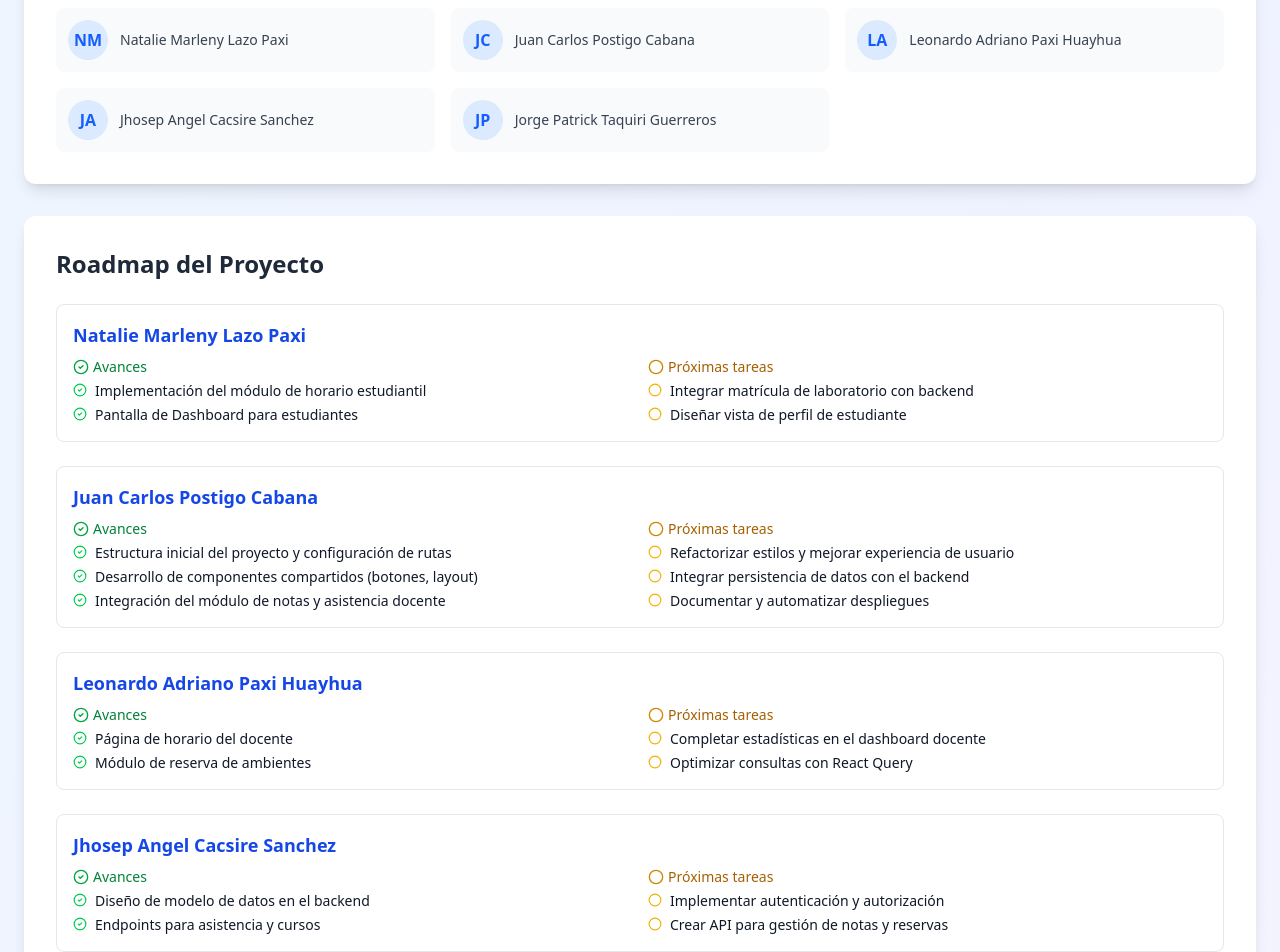
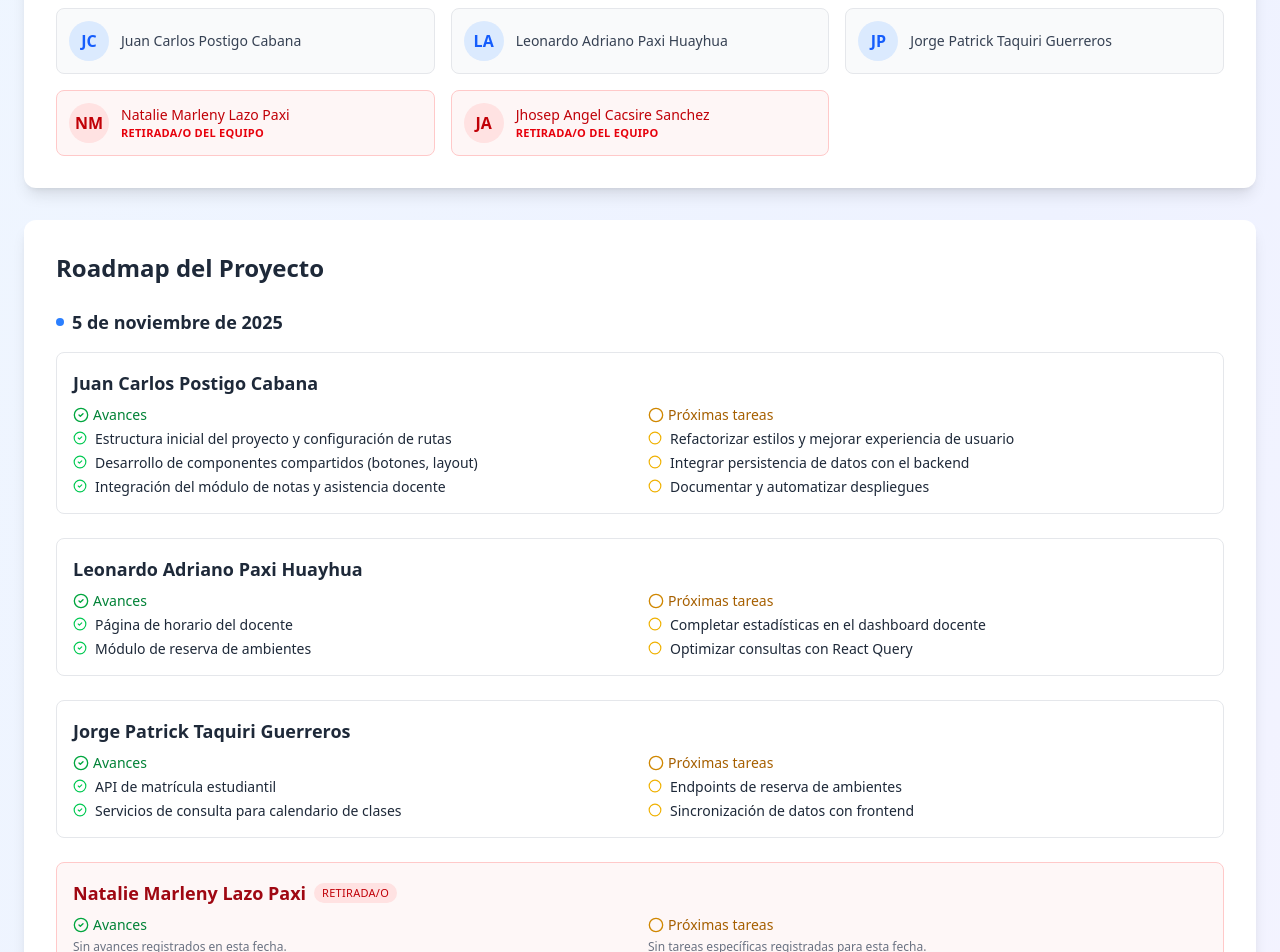
Before and after one commit to JPostigo48/TI2project-frontend, a React (Vite) app: page / in a window 1280 px wide. Shown: the part 340-1292 px from the top of the page. Built offline with nearby package versions, Linux system fonts and the light colour scheme.

Commit message:
v1.0 - fix(home&api): arreglos menores en home y api

```diff
--- a/src/context/AuthContext.jsx
+++ b/src/context/AuthContext.jsx
@@ -37,10 +37,6 @@ export const AuthProvider = ({ children }) => {
     setLoading(false);
   }, []);
 
-  /**
-   * Iniciar sesión con email y contraseña.
-   * En caso de éxito redirige al dashboard según el rol del usuario.
-   */
   const login = async (email, password) => {
     try {
       const result = await AuthService.login(email, password);
--- a/src/mocks/auth.mock.js
+++ b/src/mocks/auth.mock.js
@@ -4,14 +4,14 @@ export const users = [
     name: 'Juan Pérez',
     email: 'alumno_test@unsa.edu.pe',
     code: '20201234',
-    role: 'STUDENT',
+    role: 'student',
   },
   {
     id: 'tch-1',
     name: 'María López',
     email: 'docente_test@unsa.edu.pe',
     code: 'DOC001',
-    role: 'TEACHER',
+    role: 'teacher',
   },
 ];
 
--- a/src/pages/ProjectDocs.jsx
+++ b/src/pages/ProjectDocs.jsx
@@ -16,14 +16,7 @@ import {
 } from 'lucide-react';
 
 /**
- * Página de documentación y presentación del proyecto. Contiene una
- * descripción del equipo, características y un roadmap de avances
- * por integrante. Se adaptó para añadir un apartado de roadmap que
- * muestra de forma resumida qué avances ha realizado cada miembro y
- * cuáles son las próximas tareas asignadas, resaltando que Juan
- * Postigo lleva una carga ligeramente mayor. Se añadió también
- * una breve lista de actividades futuras que incluyen conectar
- * backend y frontend.
+ * Página de documentación y presentación del proyecto.
  */
 const ProjectDocs = () => {
   const navigate = useNavigate();
@@ -34,9 +27,11 @@ const ProjectDocs = () => {
     components: true,
     pages: true,
   });
+
   const toggle = (key) => {
     setExpanded((prev) => ({ ...prev, [key]: !prev[key] }));
   };
+
   const structure = {
     'src/': {
       type: 'folder',
@@ -70,16 +65,23 @@ const ProjectDocs = () => {
       },
     },
   };
+
   const renderTree = (node, name, level = 0) => {
     if (node.type === 'file') {
       return (
-        <div key={name} className="flex items-center gap-2 py-1 px-2" style={{ paddingLeft: `${level * 20 + 8}px` }}>
+        <div
+          key={name}
+          className="flex items-center gap-2 py-1 px-2"
+          style={{ paddingLeft: `${level * 20 + 8}px` }}
+        >
           <File className="w-4 h-4 text-gray-400" />
           <span className="text-sm font-mono">{name}</span>
         </div>
       );
     }
+
     const isExpanded = expanded[node.key];
+
     return (
       <div key={name}>
         <div
@@ -97,21 +99,47 @@ const ProjectDocs = () => {
         </div>
         {(!node.key || isExpanded) && node.children && (
           <div>
-            {Object.entries(node.children).map(([childName, childNode]) => renderTree(childNode, childName, level + 1))}
+            {Object.entries(node.children).map(([childName, childNode]) =>
+              renderTree(childNode, childName, level + 1)
+            )}
           </div>
         )}
       </div>
     );
   };
-  // Definición del roadmap por integrante
-  const roadmapData = [
+
+  // Equipo (incluye retirados)
+  const teamMembers = [
+    {
+      name: 'Juan Carlos Postigo Cabana',
+      status: 'active',
+    },
+    {
+      name: 'Leonardo Adriano Paxi Huayhua',
+      status: 'active',
+    },
+    {
+      name: 'Jorge Patrick Taquiri Guerreros',
+      status: 'active',
+    },
     {
       name: 'Natalie Marleny Lazo Paxi',
-      done: ['Implementación del módulo de horario estudiantil', 'Pantalla de Dashboard para estudiantes'],
-      todo: ['Integrar matrícula de laboratorio con backend', 'Diseñar vista de perfil de estudiante'],
+      status: 'inactive',
     },
     {
+      name: 'Jhosep Angel Cacsire Sanchez',
+      status: 'inactive',
+    },
+  ];
+
+  // Roadmap por fechas
+  const roadmapTimeline = [
+    {
+      date: '5 de noviembre de 2025',
+      members: [
+        {
           name: 'Juan Carlos Postigo Cabana',
+          status: 'active',
           done: [
             'Estructura inicial del proyecto y configuración de rutas',
             'Desarrollo de componentes compartidos (botones, layout)',
@@ -125,31 +153,72 @@ const ProjectDocs = () => {
         },
         {
           name: 'Leonardo Adriano Paxi Huayhua',
+          status: 'active',
           done: ['Página de horario del docente', 'Módulo de reserva de ambientes'],
           todo: ['Completar estadísticas en el dashboard docente', 'Optimizar consultas con React Query'],
         },
         {
+          name: 'Jorge Patrick Taquiri Guerreros',
+          status: 'active',
+          done: ['API de matrícula estudiantil', 'Servicios de consulta para calendario de clases'],
+          todo: ['Endpoints de reserva de ambientes', 'Sincronización de datos con frontend'],
+        },
+        {
+          name: 'Natalie Marleny Lazo Paxi',
+          status: 'inactive',
+          done: [],
+          todo: [],
+        },
+        {
           name: 'Jhosep Angel Cacsire Sanchez',
-      done: ['Diseño de modelo de datos en el backend', 'Endpoints para asistencia y cursos'],
-      todo: ['Implementar autenticación y autorización', 'Crear API para gestión de notas y reservas'],
+          status: 'inactive',
+          done: [],
+          todo: [],
+        },
+      ],
+    },
+    {
+      date: '22 de noviembre de 2025',
+      members: [
+        {
+          name: 'Juan Carlos Postigo Cabana',
+          status: 'active',
+          done: [
+            'Implementación del backend con nueva tecnología',
+            'Conexión del backend con el frontend',
+            'Llenado parcial de datos en la base de datos para pruebas',
+          ],
+          todo: [],
+        },
+        {
+          name: 'Leonardo Adriano Paxi Huayhua',
+          status: 'active',
+          done: ['Implementaciones en frontend para visualización de datos'],
+          todo: [],
         },
         {
           name: 'Jorge Patrick Taquiri Guerreros',
-      done: ['API de matrícula estudiantil', 'Servicios de consulta para calendario de clases'],
-      todo: ['Endpoints de reserva de ambientes', 'Sincronización de datos con frontend'],
+          status: 'active',
+          done: [
+            'Revisión y corrección de bugs en el backend',
+            'Levantamiento y listado de funcionalidades futuras',
+          ],
+          todo: [],
+        },
+      ],
     },
   ];
-  // Actividades generales a futuro
+
   const futureTasks = [
-    'Conexión entre backend y frontend mediante API REST',
-    'Implementar autenticación con tokens JWT',
-    'Persistencia de datos en base de datos relacional',
-    'Desplegar la aplicación en un entorno de producción',
+    'Completar funciones de Docente y reparar bugs menores',
+    'Implementar autenticación por medio de correo institucinal',
+    'Desplegar la base de datos en un entorno de producción',
   ];
+
   return (
-    <div className="min-h-screen bg-gradient-to-br from-blue-50 via-indigo-50 to-purple-50">
+    <div className="min-h-screen bg-linear-to-br from-blue-50 via-indigo-50 to-purple-50">
       {/* Header */}
-      <div className="bg-gradient-to-r from-blue-600 to-indigo-700 text-white">
+      <div className="bg-linear-to-r from-blue-600 to-indigo-700 text-white">
         <div className="max-w-7xl mx-auto px-6 py-12">
           <div className="flex items-center justify-between">
             <div>
@@ -184,65 +253,128 @@ const ProjectDocs = () => {
         <div className="bg-white rounded-xl shadow-lg p-8 mb-8">
           <h2 className="text-2xl font-bold text-gray-800 mb-6"> Equipo de Desarrollo</h2>
           <div className="grid md:grid-cols-2 lg:grid-cols-3 gap-4">
-            {[
-              'Natalie Marleny Lazo Paxi',
-              'Juan Carlos Postigo Cabana',
-              'Leonardo Adriano Paxi Huayhua',
-              'Jhosep Angel Cacsire Sanchez',
-              'Jorge Patrick Taquiri Guerreros',
-            ].map((name, i) => (
-              <div key={i} className="flex items-center gap-3 p-3 bg-gray-50 rounded-lg">
-                <div className="w-10 h-10 bg-blue-100 rounded-full flex items-center justify-center font-semibold text-blue-600">
-                  {name
+            {teamMembers.map((member, i) => {
+              const initials = member.name
                 .split(' ')
                 .map((n) => n[0])
                 .join('')
-                    .slice(0, 2)}
+                .slice(0, 2);
+
+              const isInactive = member.status === 'inactive';
+
+              return (
+                <div
+                  key={i}
+                  className={`flex items-center gap-3 p-3 rounded-lg border ${
+                    isInactive
+                      ? 'bg-red-50/70 border-red-200 text-red-700'
+                      : 'bg-gray-50 border-gray-200 text-gray-700'
+                  }`}
+                >
+                  <div
+                    className={`w-10 h-10 rounded-full flex items-center justify-center font-semibold ${
+                      isInactive ? 'bg-red-100 text-red-700' : 'bg-blue-100 text-blue-600'
+                    }`}
+                  >
+                    {initials}
                   </div>
-                <span className="text-sm text-gray-700">{name}</span>
+                  <div className="flex flex-col">
+                    <span className="text-sm">{member.name}</span>
+                    {isInactive && (
+                      <span className="text-[11px] uppercase tracking-wide font-semibold text-red-600">
+                        Retirada/o del equipo
+                      </span>
+                    )}
                   </div>
-            ))}
+                </div>
+              );
+            })}
           </div>
         </div>
 
         {/* Roadmap */}
         <div className="bg-white rounded-xl shadow-lg p-8 mb-8">
           <h2 className="text-2xl font-bold text-gray-800 mb-6">Roadmap del Proyecto</h2>
+
+          <div className="space-y-8">
+            {roadmapTimeline.map((block, idx) => (
+              <div key={idx} className="space-y-4">
+                <div className="flex items-center gap-2">
+                  <div className="w-2 h-2 rounded-full bg-blue-500" />
+                  <h3 className="text-lg font-semibold text-gray-800">{block.date}</h3>
+                </div>
                 <div className="space-y-6">
-            {roadmapData.map((member, idx) => (
-              <div key={idx} className="border border-gray-200 rounded-lg p-4">
-                <h3 className="text-lg font-semibold text-blue-700 mb-2">{member.name}</h3>
+                  {block.members.map((member, i) => {
+                    const isInactive = member.status === 'inactive';
+
+                    return (
+                      <div
+                        key={i}
+                        className={`rounded-lg p-4 border ${
+                          isInactive
+                            ? 'border-red-200 bg-red-50/60 text-red-800'
+                            : 'border-gray-200 bg-white text-gray-800'
+                        }`}
+                      >
+                        <div className="flex items-center gap-2 mb-2">
+                          <h3 className="text-lg font-semibold">
+                            {member.name}
+                          </h3>
+                          {isInactive && (
+                            <span className="text-[11px] px-2 py-0.5 rounded-full bg-red-100 text-red-700 uppercase tracking-wide">
+                              Retirada/o
+                            </span>
+                          )}
+                        </div>
+
                         <div className="grid md:grid-cols-2 gap-4 text-sm">
                           <div>
                             <h4 className="font-medium text-green-700 mb-1 flex items-center gap-1">
                               <CheckCircle2 size={16} className="text-green-600" /> Avances
                             </h4>
+                            {member.done && member.done.length > 0 ? (
                               <ul className="list-disc list-inside space-y-1">
-                      {member.done.map((task, i) => (
-                        <li key={i} className="flex items-start gap-2">
+                                {member.done.map((task, j) => (
+                                  <li key={j} className="flex items-start gap-2">
                                     <CheckCircle2 size={14} className="mt-0.5 text-green-500" />
                                     <span>{task}</span>
                                   </li>
                                 ))}
                               </ul>
+                            ) : (
+                              <p className="text-xs text-gray-500">
+                                Sin avances registrados en esta fecha.
+                              </p>
+                            )}
                           </div>
                           <div>
                             <h4 className="font-medium text-yellow-700 mb-1 flex items-center gap-1">
                               <Circle size={16} className="text-yellow-600" /> Próximas tareas
                             </h4>
+                            {member.todo && member.todo.length > 0 ? (
                               <ul className="list-disc list-inside space-y-1">
-                      {member.todo.map((task, i) => (
-                        <li key={i} className="flex items-start gap-2">
+                                {member.todo.map((task, j) => (
+                                  <li key={j} className="flex items-start gap-2">
                                     <Circle size={14} className="mt-0.5 text-yellow-500" />
                                     <span>{task}</span>
                                   </li>
                                 ))}
                               </ul>
+                            ) : (
+                              <p className="text-xs text-gray-500">
+                                Sin tareas específicas registradas para esta fecha.
+                              </p>
+                            )}
                           </div>
+                        </div>
+                      </div>
+                    );
+                  })}
                 </div>
               </div>
             ))}
           </div>
+
           {/* Tareas generales a futuro */}
           <div className="mt-8">
             <h3 className="text-xl font-semibold text-purple-700 mb-2 flex items-center gap-2">
@@ -355,6 +487,7 @@ const ProjectDocs = () => {
             </div>
           </div>
         </div>
+
         {/* Footer */}
         <div className="mt-12 text-center text-gray-600">
           <p className="text-sm">Universidad Nacional de San Agustín de Arequipa</p>
--- a/src/pages/student/StudentDashboard.jsx
+++ b/src/pages/student/StudentDashboard.jsx
@@ -42,7 +42,7 @@ const StudentDashboard = () => {
 
   return (
     <div className="space-y-6">
-      <div className="bg-gradient-to-r from-blue-600 to-indigo-700 rounded-xl p-8 text-white">
+      <div className="bg-linear-to-r from-blue-600 to-indigo-700 rounded-xl p-8 text-white">
         <h1 className="text-3xl font-bold mb-2">
           ¡Bienvenido, {user?.name?.split(' ')[0]}! 👋
         </h1>
--- a/src/utils/constants.js
+++ b/src/utils/constants.js
@@ -1,8 +1,8 @@
 // Definición de constantes para rutas, roles y utilidades varias.
 
 export const ROLES = {
-  STUDENT: 'STUDENT',
-  TEACHER: 'TEACHER',
+  STUDENT: 'student',
+  TEACHER: 'teacher',
 };
 
 export const ROUTES = {
```
Also changed, not shown: 1 other file (tests, documents, lock files or other folders). Lines whose indentation alone changed are shown as unchanged.
